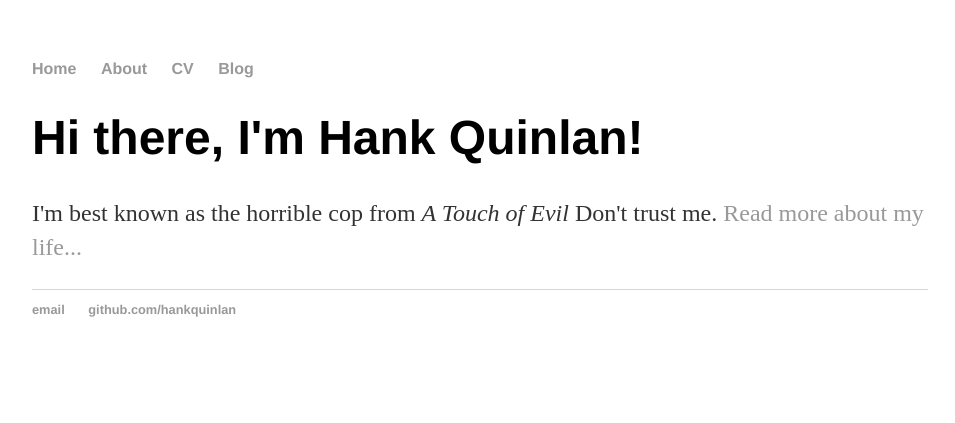
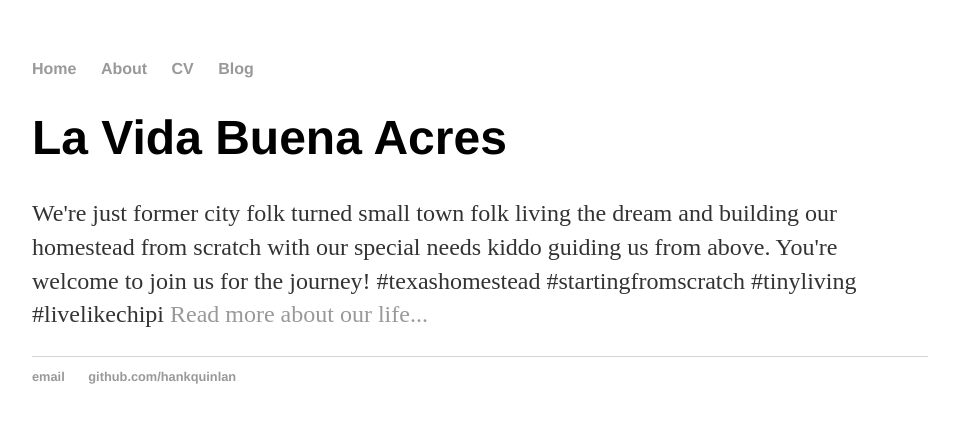
Before and after one commit to rromanillos/rromanillos.github.io, a Jekyll site: the page built from index.html, in a window 1280 px wide. Shown: the top 423 px of the page, without its empty margins (160-1115 px from the left). Built offline with Jekyll 4.4.1, drawn with Linux system fonts in a browser that asks for light colours.

Commit message:
Update index.html

```diff
--- a/index.html
+++ b/index.html
@@ -3,6 +3,6 @@ layout: default
 title: Hank Quinlan, Horrible Cop
 ---
 <div class="blurb">
-	<h1>Hi there, I'm Hank Quinlan!</h1>
-	<p>I'm best known as the horrible cop from <em>A Touch of Evil</em> Don't trust me. <a href="/about">Read more about my life...</a></p>
+	<h1>La Vida Buena Acres</h1>
+	<p>We're just former city folk turned small town folk living the dream and building our homestead from scratch with our special needs kiddo guiding us from above. You're welcome to join us for the journey! #texashomestead #startingfromscratch #tinyliving #livelikechipi <a href="/about">Read more about our life...</a></p>
 </div><!-- /.blurb -->
```
